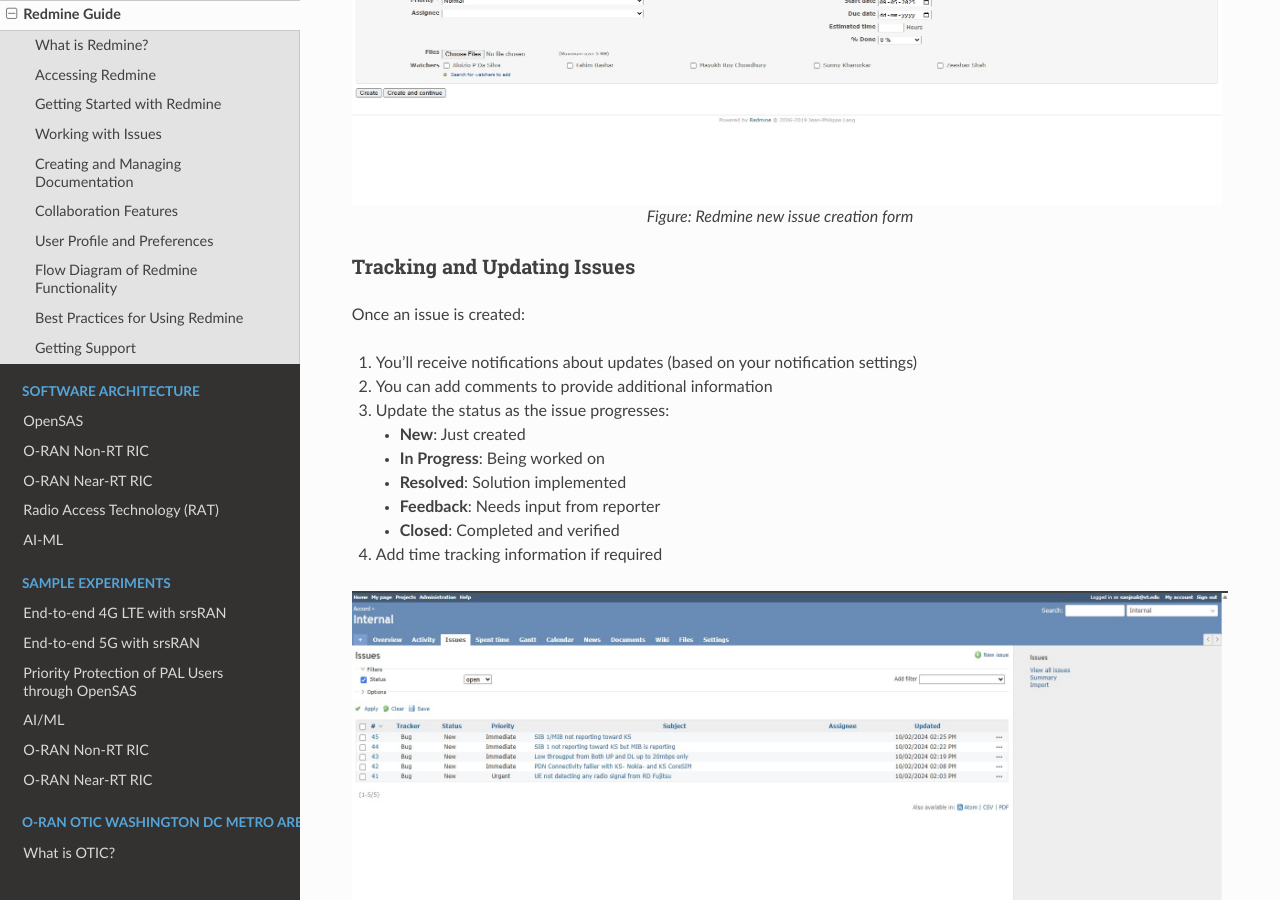
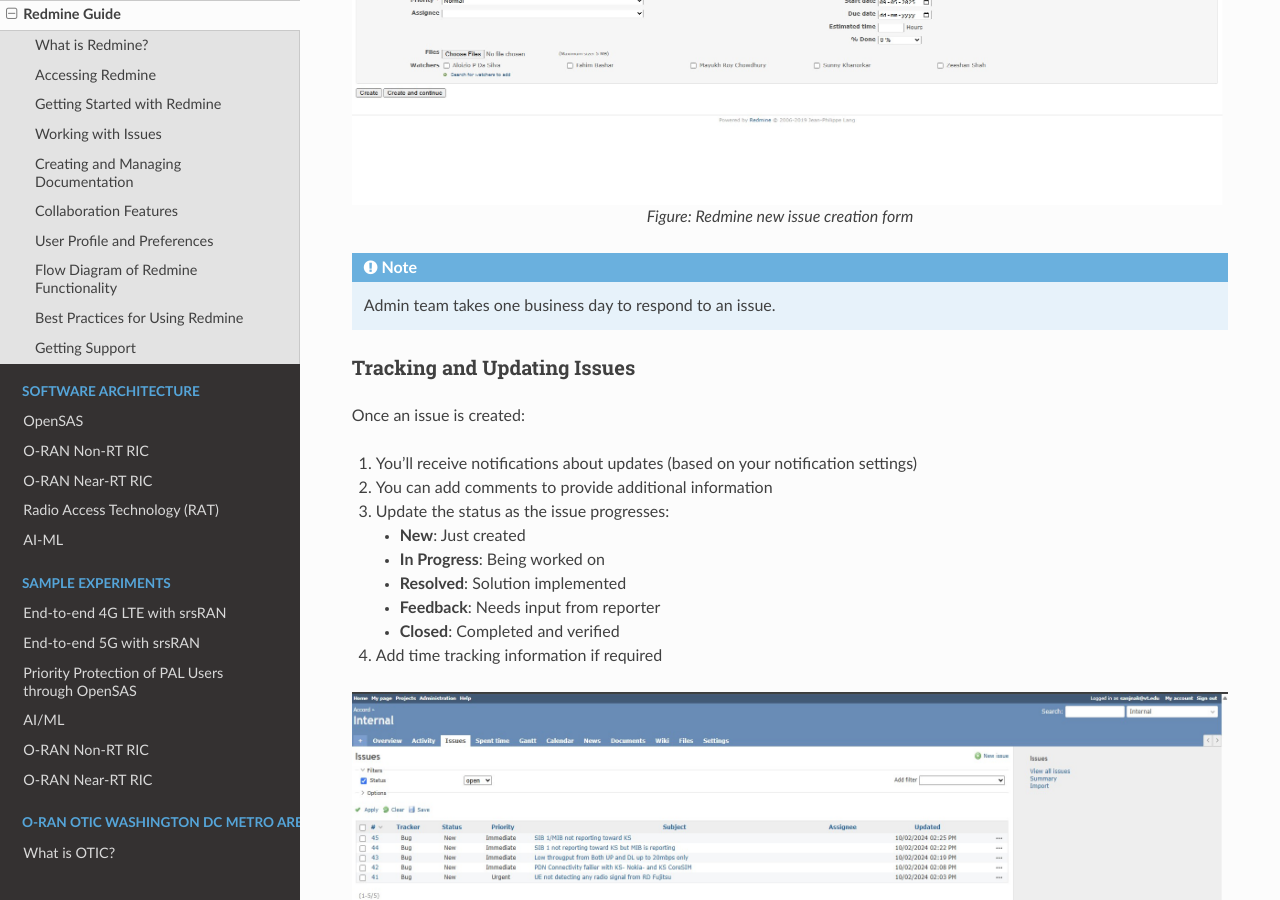
Before and after one commit to shubam3/CCI_TESTBED_DOCS_PUBLIC, a Sphinx documentation site: the page built from source/getting_started/redmine.rst, in a window 1280 px wide and 900 px high, scrolled down 4232 px. Built offline with Sphinx 7.4.7 and the Read the Docs theme 3.1.0, drawn with Linux system fonts in a browser that asks for light colours; pages that are not in the unit, such as notebooks, are missing from menus.

Commit message:
Latest Changes

```diff
--- a/source/getting_started/redmine.rst
+++ b/source/getting_started/redmine.rst
@@ -134,6 +134,9 @@
 
    Figure: Redmine new issue creation form
 
+.. note:: Admin team takes one business day to respond to an issue.
+
+
 Tracking and Updating Issues
 ^^^^^^^^^^^^^^^^^^^^^^^^^^
 
--- a/source/team_info.rst
+++ b/source/team_info.rst
@@ -58,7 +58,7 @@
 ..        // Associate Faculty has no lines
 ..    }
 
-.. figure:: _static/cci_organization.png
+.. figure:: _static/Cci_Organization.png
    :alt: structure
    :align: center
 
```
Also changed, not shown: source/_static/cci_organization.png, 4 other files.
